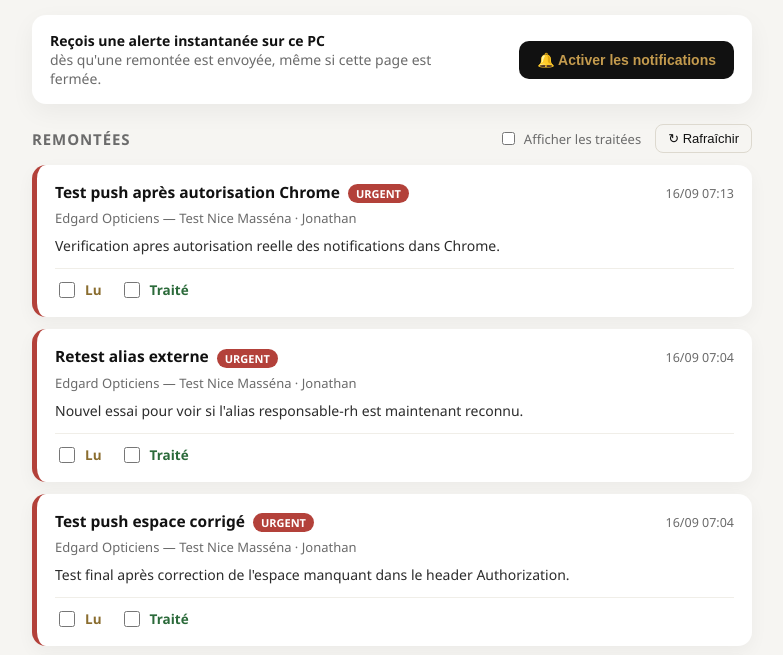
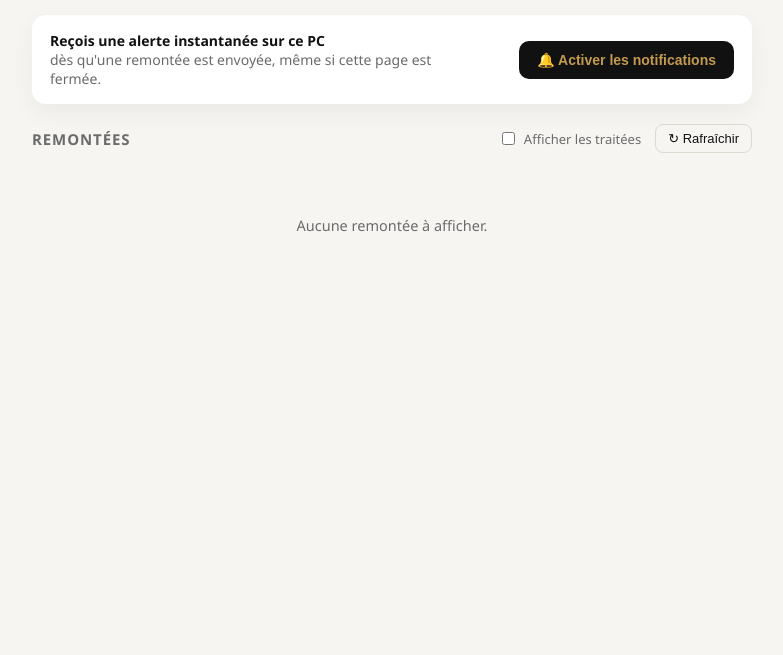
Before and after one commit to edgard-opticiens/remontees-rh-edgard, a plain HTML site: page suivi-remontees.html in a window 1280 px wide. Shown: the part 77-732 px from the top of the page, without its empty margins (248-1031 px from the left). Drawn offline with Linux system fonts and the light colour scheme.

Commit message:
Add files via upload

```diff
--- a/remontees.json
+++ b/remontees.json
@@ -1,89 +1,4 @@
 {
-  "generatedAt": "2026-09-16T07:13:19.156Z",
-  "items": [
-    {
-      "id": "r1789542798834-9k6o3e",
-      "date": "2026-09-16",
-      "horodatage": "2026-09-16T07:13:18.834Z",
-      "marque": "Edgard Opticiens",
-      "magasin": "Test Nice Masséna",
-      "nom": "Jonathan",
-      "objet": "Test push après autorisation Chrome",
-      "description": "Verification apres autorisation reelle des notifications dans Chrome.",
-      "urgence": "urgent",
-      "statut": "nouveau"
-    },
-    {
-      "id": "r1789542286572-2mlbv4",
-      "date": "2026-09-16",
-      "horodatage": "2026-09-16T07:04:46.572Z",
-      "marque": "Edgard Opticiens",
-      "magasin": "Test Nice Masséna",
-      "nom": "Jonathan",
-      "objet": "Retest alias externe",
-      "description": "Nouvel essai pour voir si l'alias responsable-rh est maintenant reconnu.",
-      "urgence": "urgent",
-      "statut": "nouveau"
-    },
-    {
-      "id": "r1789542258384-ujscqc",
-      "date": "2026-09-16",
-      "horodatage": "2026-09-16T07:04:18.384Z",
-      "marque": "Edgard Opticiens",
-      "magasin": "Test Nice Masséna",
-      "nom": "Jonathan",
-      "objet": "Test push espace corrigé",
-      "description": "Test final après correction de l'espace manquant dans le header Authorization.",
-      "urgence": "urgent",
-      "statut": "nouveau"
-    },
-    {
-      "id": "r1789542220618-svkaiq",
-      "date": "2026-09-16",
-      "horodatage": "2026-09-16T07:03:40.618Z",
-      "marque": "Edgard Opticiens",
-      "magasin": "Test Nice Masséna",
-      "nom": "Jonathan",
-      "objet": "Test push header en clair",
-      "description": "Test avec header Authorization directement dans le noeud, sans passer par la credential.",
-      "urgence": "urgent",
-      "statut": "nouveau"
-    },
-    {
-      "id": "r1789542090250-t3sepu",
-      "date": "2026-09-16",
-      "horodatage": "2026-09-16T07:01:30.250Z",
-      "marque": "Edgard Opticiens",
-      "magasin": "Test Nice Masséna",
-      "nom": "Jonathan",
-      "objet": "Test push nouvelle clé",
-      "description": "Test après régénération complète de la clé OneSignal et de la credential n8n.",
-      "urgence": "urgent",
-      "statut": "nouveau"
-    },
-    {
-      "id": "r1789541906067-s8j5id",
-      "date": "2026-09-16",
-      "horodatage": "2026-09-16T06:58:26.067Z",
-      "marque": "Edgard Opticiens",
-      "magasin": "Test Nice Masséna",
-      "nom": "Jonathan",
-      "objet": "Test push après correction credential",
-      "description": "Vérification de l'authentification OneSignal après re-saisie de la credential.",
-      "urgence": "urgent",
-      "statut": "nouveau"
-    },
-    {
-      "id": "r1789541757460-vh8q3c",
-      "date": "2026-09-16",
-      "horodatage": "2026-09-16T06:55:57.460Z",
-      "marque": "Edgard Opticiens",
-      "magasin": "Test Nice Masséna",
-      "nom": "Jonathan",
-      "objet": "Test final push",
-      "description": "Test end-to-end après correction du vrai bug (champ dupliqué).",
-      "urgence": "urgent",
-      "statut": "nouveau"
-    }
-  ]
+  "generatedAt": "2026-09-16T00:00:00.000Z",
+  "items": []
 }
--- a/suivi-remontees.html
+++ b/suivi-remontees.html
@@ -328,7 +328,12 @@ setInterval(chargerRemontees, 60000); // rafraîchissement automatique toutes le
 // --- OneSignal : abonnement aux notifications push ---
 window.OneSignalDeferred = window.OneSignalDeferred || [];
 OneSignalDeferred.push(async function (OneSignal) {
-  await OneSignal.init({ appId: ONESIGNAL_APP_ID, allowLocalhostAsSecureOrigin: true });
+  await OneSignal.init({
+    appId: ONESIGNAL_APP_ID,
+    allowLocalhostAsSecureOrigin: true,
+    serviceWorkerParam: { scope: "/remontees-rh-edgard/" },
+    serviceWorkerPath: "OneSignalSDKWorker.js"
+  });
 
   function majPastille() {
     const optedIn = OneSignal.User.PushSubscription.optedIn;
```
Also changed, not shown: icon-remontee-192.png, icon-remontee-512.png, icon-suivi-192.png, icon-suivi-512.png.
